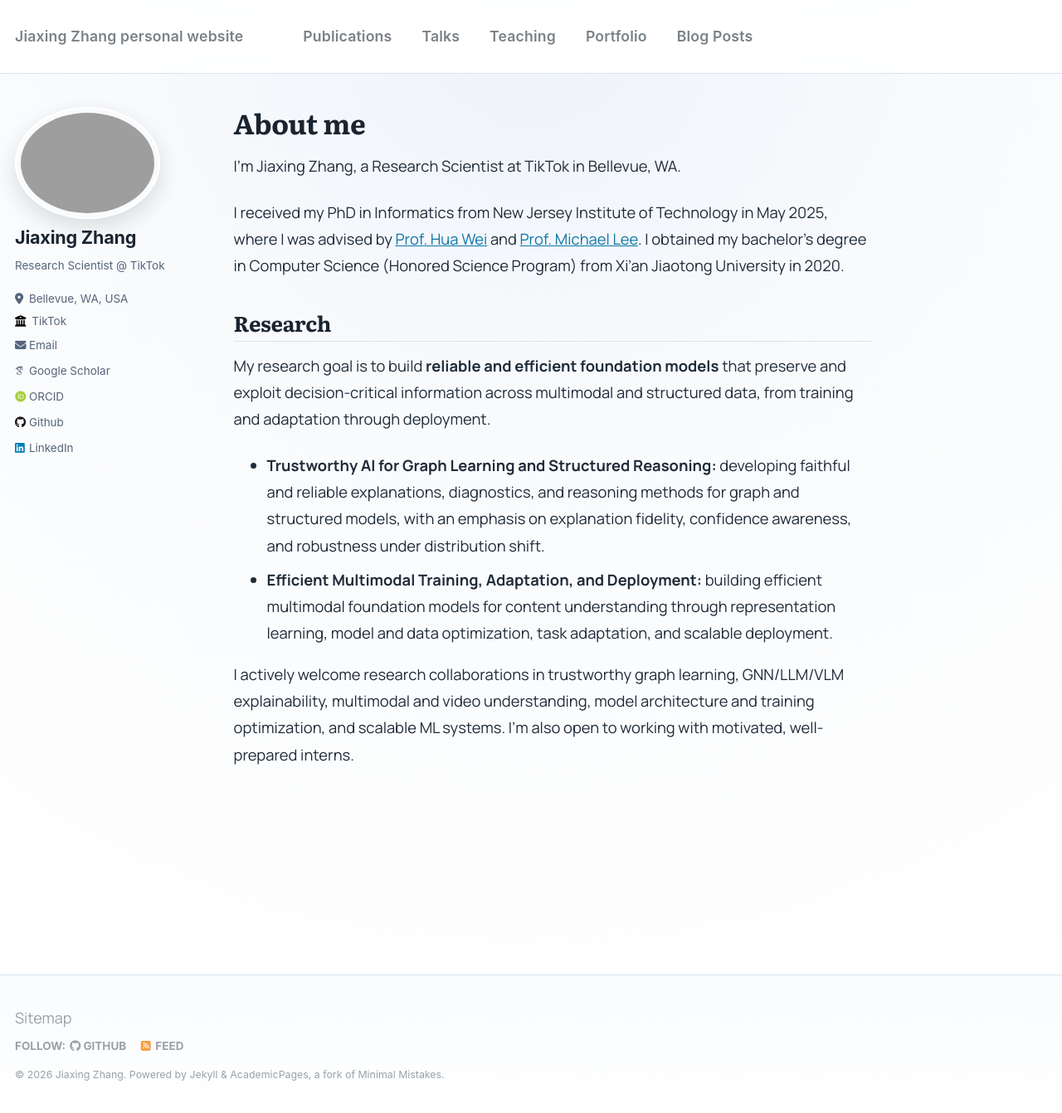
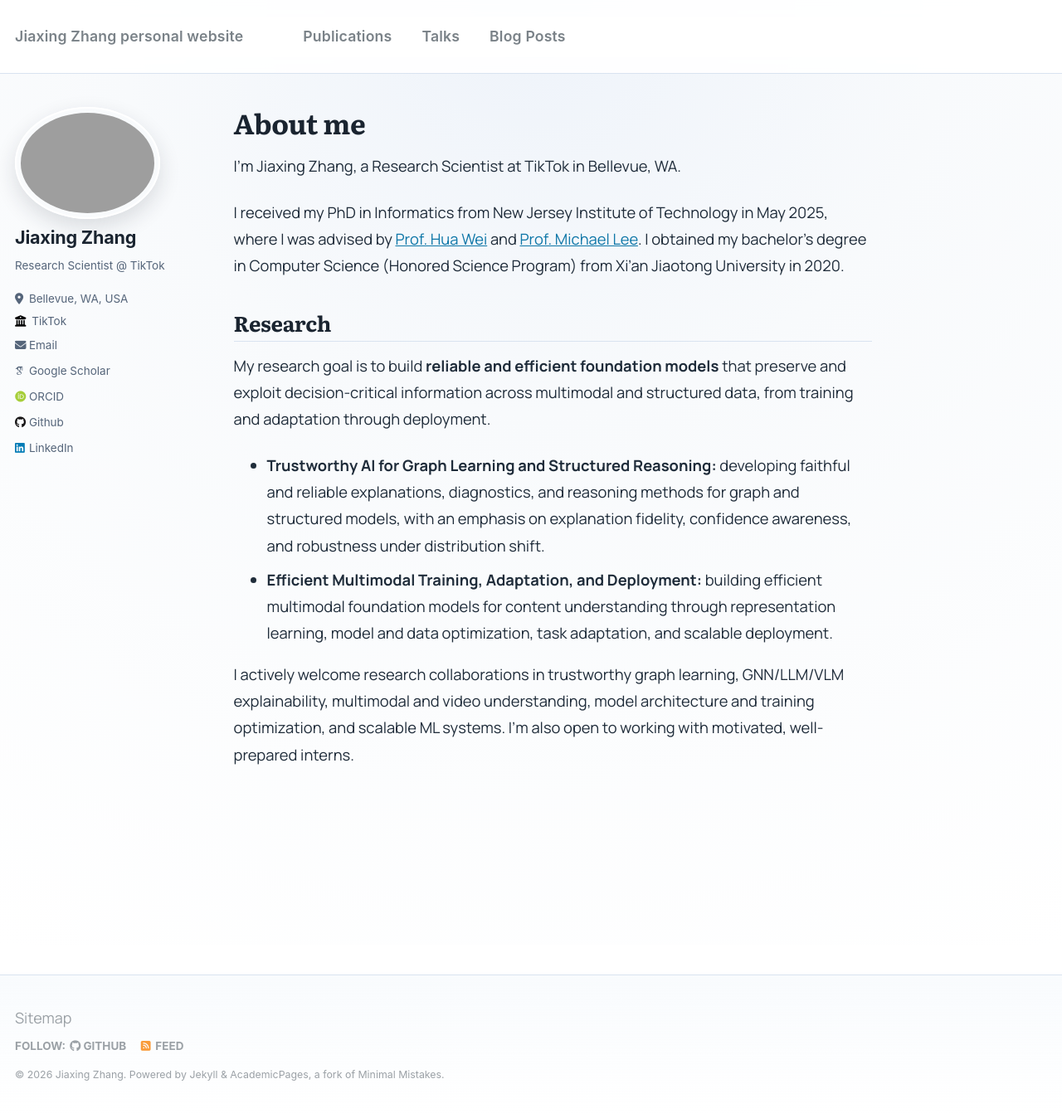
Before and after one commit to tabzhangjx/tabzhangjx.github.io, a Jekyll site: the page built from _pages/about.md, in a window 1280 px wide and 1343 px high. Shown: the whole window at 83% size. Built offline with Jekyll 4.4.1, drawn with Linux system fonts in a browser that asks for light colours; some web fonts are replaced.

Commit message:
Hide teaching and portfolio navigation links

```diff
--- a/_data/navigation.yml
+++ b/_data/navigation.yml
@@ -6,12 +6,6 @@ main:
   - title: "Talks"
     url: /talks/
 
-  - title: "Teaching"
-    url: /teaching/
-
-  - title: "Portfolio"
-    url: /portfolio/
-
   - title: "Blog Posts"
     url: /year-archive/
 
```
